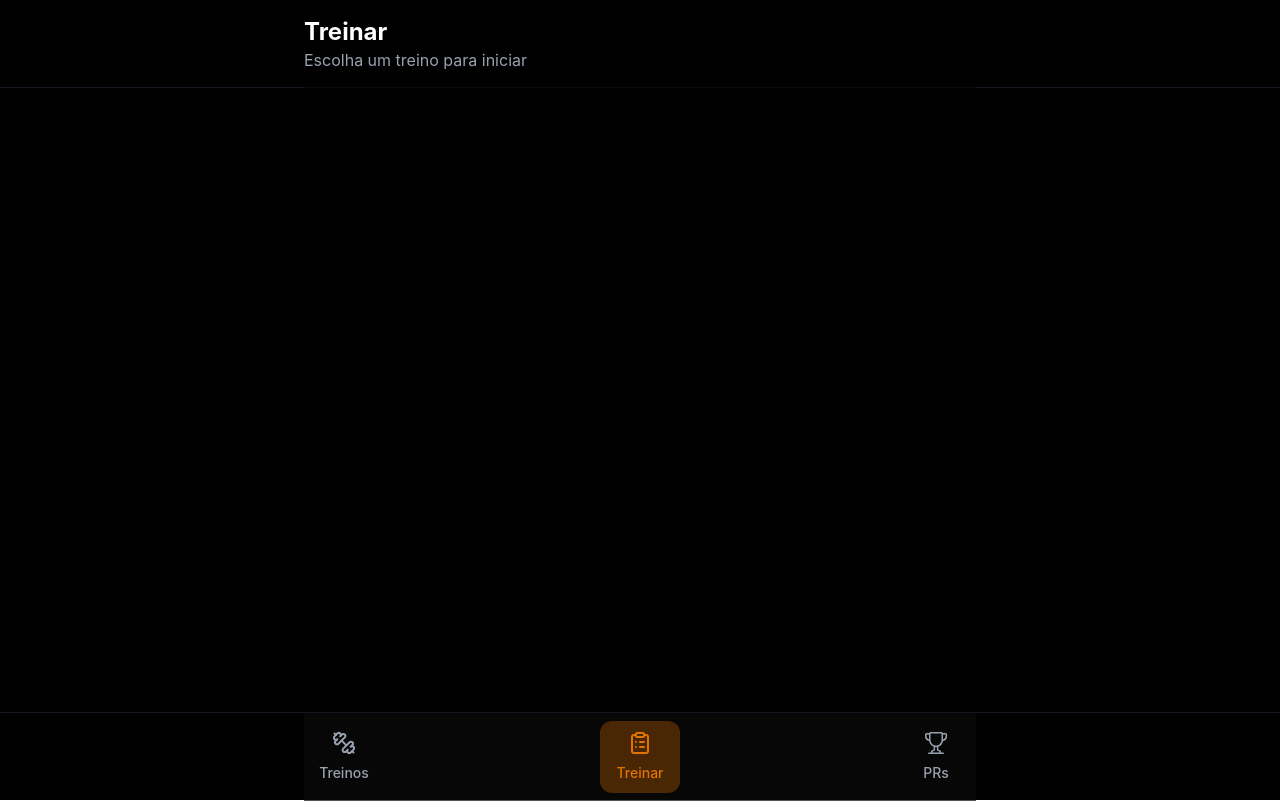
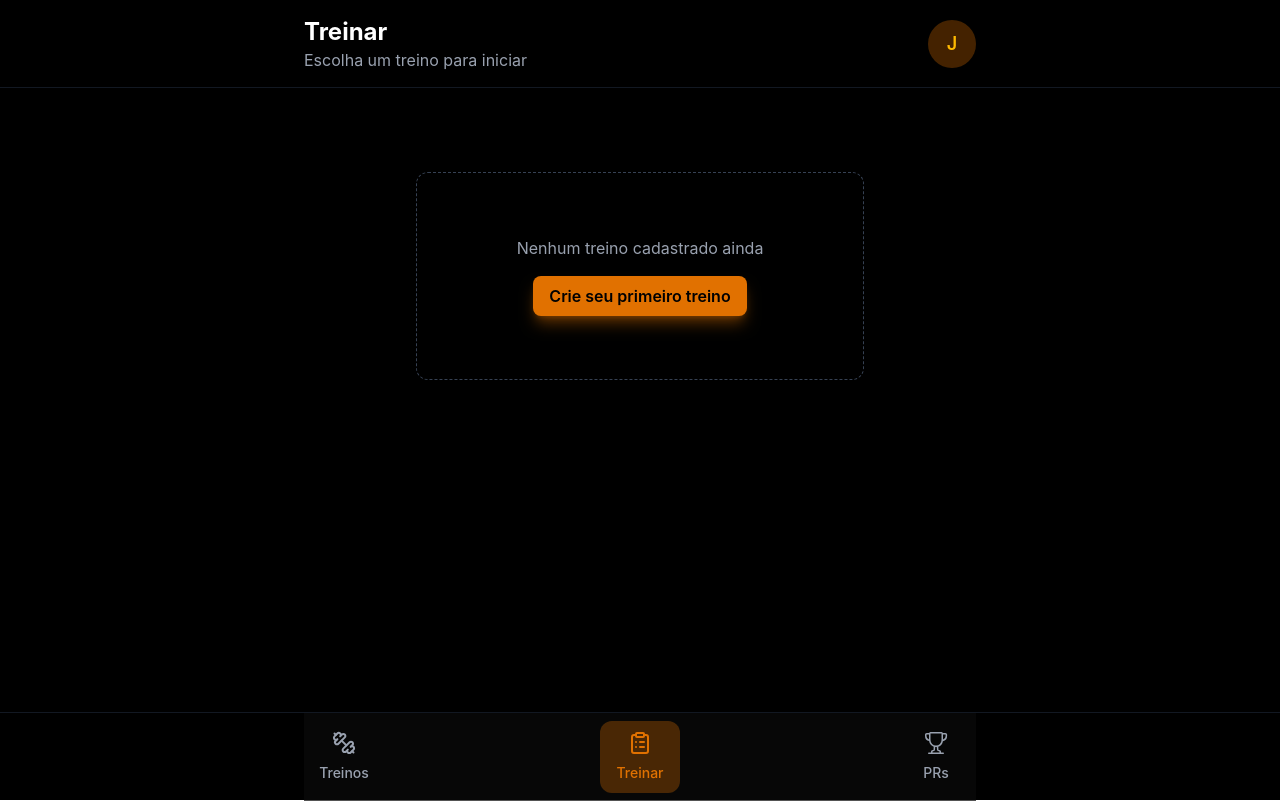
Before and after one commit to MariaJuliaAS/my_workouts_frontend, a React (Vite) app: page /treinos in a window 1280 px wide. Built offline with nearby package versions, Linux system fonts and the light colour scheme.

Commit message:
Página estática de treinos

```diff
--- a/src/components/header/index.tsx
+++ b/src/components/header/index.tsx
@@ -1,6 +1,8 @@
-import { FaPlus } from "react-icons/fa";
 import { Link } from "react-router-dom";
+import { useEffect, useRef, useState } from "react";
 import type { ReactNode } from "react";
+import { FiUser } from "react-icons/fi";
+import { IoLogOutOutline } from "react-icons/io5";
 
 interface HeaderAction {
     to: string;
@@ -15,13 +17,28 @@ interface HeaderProps {
 }
 
 export function Header({ title, subtitle, action }: HeaderProps) {
+    const [menuOpen, setMenuOpen] = useState(false);
+    const menuRef = useRef<HTMLDivElement>(null);
+
+    useEffect(() => {
+        function handleClickOutside(e: MouseEvent) {
+            if (menuRef.current && !menuRef.current.contains(e.target as Node)) {
+                setMenuOpen(false);
+            }
+        }
+        document.addEventListener("mousedown", handleClickOutside);
+        return () => document.removeEventListener("mousedown", handleClickOutside);
+    }, []);
+
     return (
         <div className="w-full h-22 border-b border-gray-800/60">
-            <nav className="w-full h-22 bg-black/50 text-white max-w-2xl mx-auto flex items-center justify-between sm:px-0 px-10" >
+            <nav className="w-full h-22 text-white max-w-2xl mx-auto flex items-center justify-between sm:px-0 px-10">
                 <div>
                     <p className="font-bold text-2xl">{title}</p>
                     <span className="text-gray-400">{subtitle}</span>
                 </div>
+
+                <div className="flex flex-row gap-4">
                     {action ? (
                         <Link
                             to={action.to}
@@ -32,7 +49,45 @@ export function Header({ title, subtitle, action }: HeaderProps) {
                             {action.icon}
                         </Link>
                     ) : null}
+
+                    <div className="relative" ref={menuRef}>
+                        <button
+                            onClick={() => setMenuOpen(prev => !prev)}
+                            className="bg-amber-600/30 sm:h-12 sm:w-12 h-10 w-10 flex justify-center items-center rounded-full cursor-pointer font-semibold transition-all duration-200 text-lg text-amber-400 hover:bg-amber-600/50"
+                        >
+                            J
+                        </button>
+
+                        {menuOpen && (
+                            <div className="absolute right-0 top-14 w-56 bg-gray-950 border border-gray-700/60 rounded-2xl shadow-xl shadow-black/40 p-3 z-50 flex flex-col gap-1">
+                                <div className="flex items-center gap-3 px-2 py-2">
+                                    <div className="bg-amber-600/20 h-9 w-9 flex items-center justify-center rounded-full text-amber-400 shrink-0">
+                                        <FiUser size={18} />
+                                    </div>
+                                    <div className="flex flex-col min-w-0">
+                                        <span className="text-white font-semibold text-sm truncate">
+                                            julia
+                                        </span>
+                                        <span className="text-gray-400 text-xs truncate">
+                                            julia@teste.com
+                                        </span>
+                                    </div>
+                                </div>
+
+                                <hr className="border-gray-700/60 my-1" />
+
+                                <button
+                                    onClick={() => setMenuOpen(false)}
+                                    className="flex items-center gap-3 px-2 py-2 rounded-xl text-red-400 hover:bg-red-500/10 transition-colors duration-150 cursor-pointer w-full text-left"
+                                >
+                                    <IoLogOutOutline size={18} />
+                                    <span className="text-sm font-medium">Sair</span>
+                                </button>
+                            </div>
+                        )}
+                    </div>
+                </div>
             </nav>
         </div>
-    )
+    );
 }
--- a/src/pages/workout/index.tsx
+++ b/src/pages/workout/index.tsx
@@ -1,11 +1,32 @@
+import { NavLink } from "react-router-dom";
 
 
 
 
 export function Workout() {
+    const treinos: { nome: string; tam: number }[] = [];
+
     return (
-        <div>
-            <h1>Workout</h1>
+        <div className="h-full w-full  sm:px-0 px-10 py-5">
+            <main className="w-full text-white flex justify-center h-full">
+                {treinos.length === 0 ? (
+                    <div className=" mt-16 flex items-center justify-center flex-col gap-4 border border-dashed border-gray-700 rounded-xl w-full max-w-md py-10 max-h-52">
+                        <span className="text-gray-400">Nenhum treino cadastrado ainda</span>
+                        <NavLink to="/treino/novo"
+                            className="bg-amber-600 px-4 h-10 rounded-lg flex items-center text-black cursor-pointer font-semibold transition-all duration-200 shadow-lg shadow-amber-600/40 hover:bg-amber-500 hover:scale-105">
+                            Crie seu primeiro treino
+                        </NavLink>
+                    </div>
+                ) : (
+                    <div className="flex items-center flex-col w-full overflow-y-auto gap-4">
+                        {treinos.map((t) => (
+                            <div className="w-full bg-neutral-950/70 border hover:border-amber-600/40 border-gray-800/60 cursor-pointer rounded-lg flex items-center justify-between px-4 py-3 group">
+                                <p>seus treinos aparecerão aqui</p>
+                            </div>
+                        ))}
+                    </div>
+                )}
+            </main>
         </div>
     )
 }
```
Lines whose indentation alone changed are shown as unchanged.
